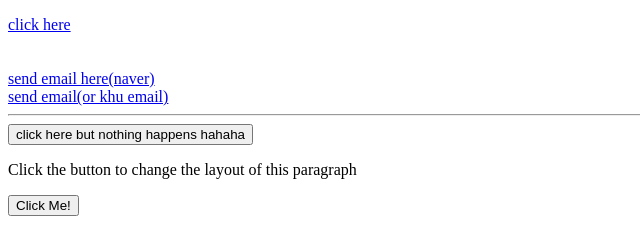
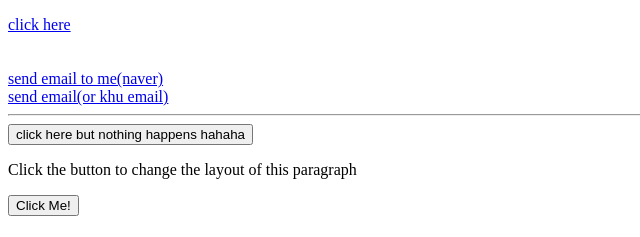
Before and after one commit to tmdgus3/cosh314, a plain HTML site: page index.html in a window 1280 px wide. Shown: the part 207-444 px from the top of the page, 0-640 px from the left. Drawn offline with Linux system fonts and the light colour scheme.

Commit message:
Update index.html

```diff
--- a/index.html
+++ b/index.html
@@ -12,7 +12,7 @@
 	   <h5>link for another test page </h5>
 	   <a href="https://sites.google.com/view/potatolithography/%ED%99%88?authuser=1" title="제목을 뭐라고 지을까?">
 		   click here</a> <br><br><br>
-	   <a href="mailto:newnmiso03@naver.com">send email here(naver)</a> <br>
+	   <a href="mailto:newnmiso03@naver.com">send email to me(naver)</a> <br>
 	   <a href="mailto:cosh@khu.ac.kr">send email(or khu email)</a>
 
 	   <hr>
```
